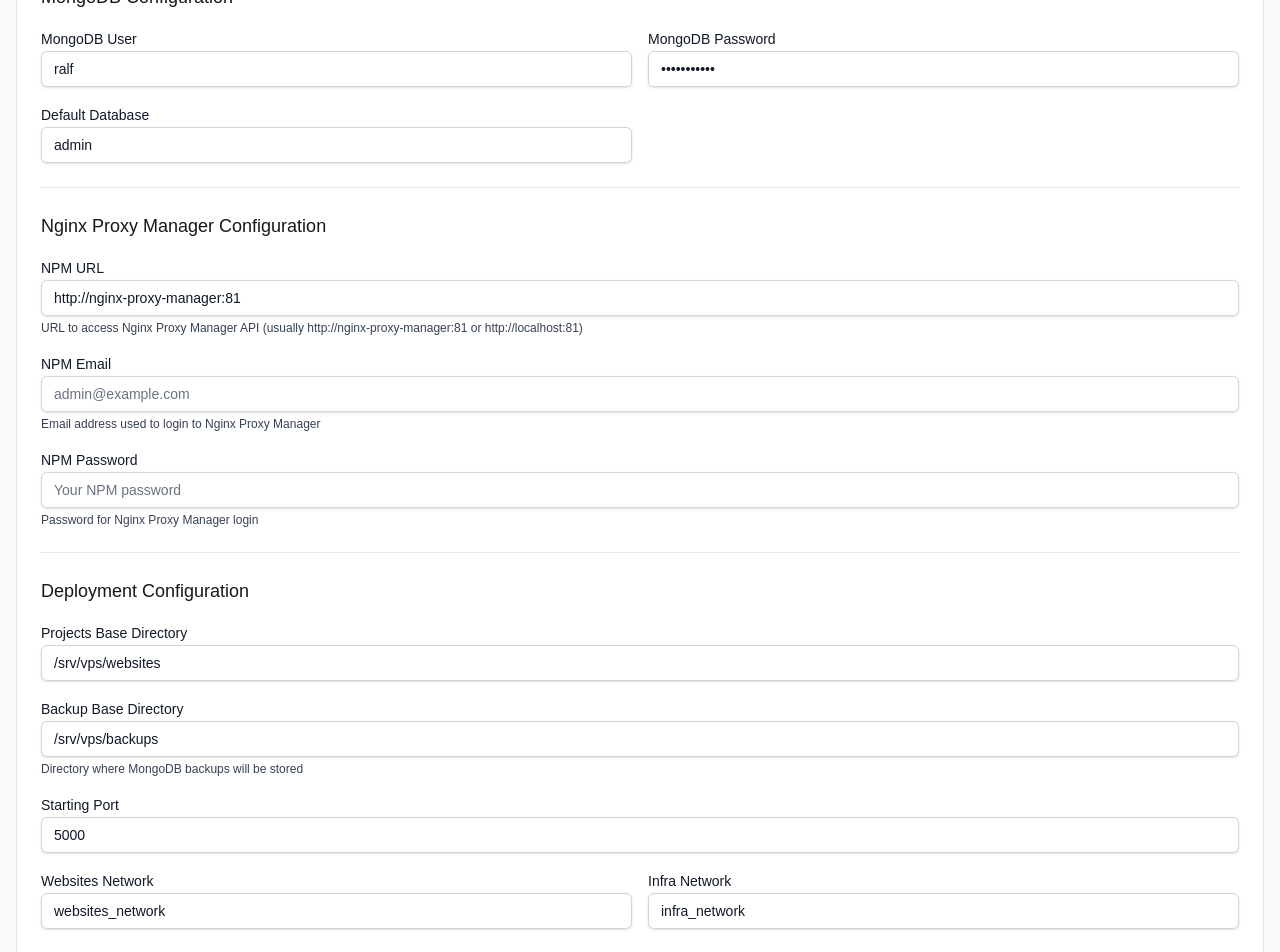
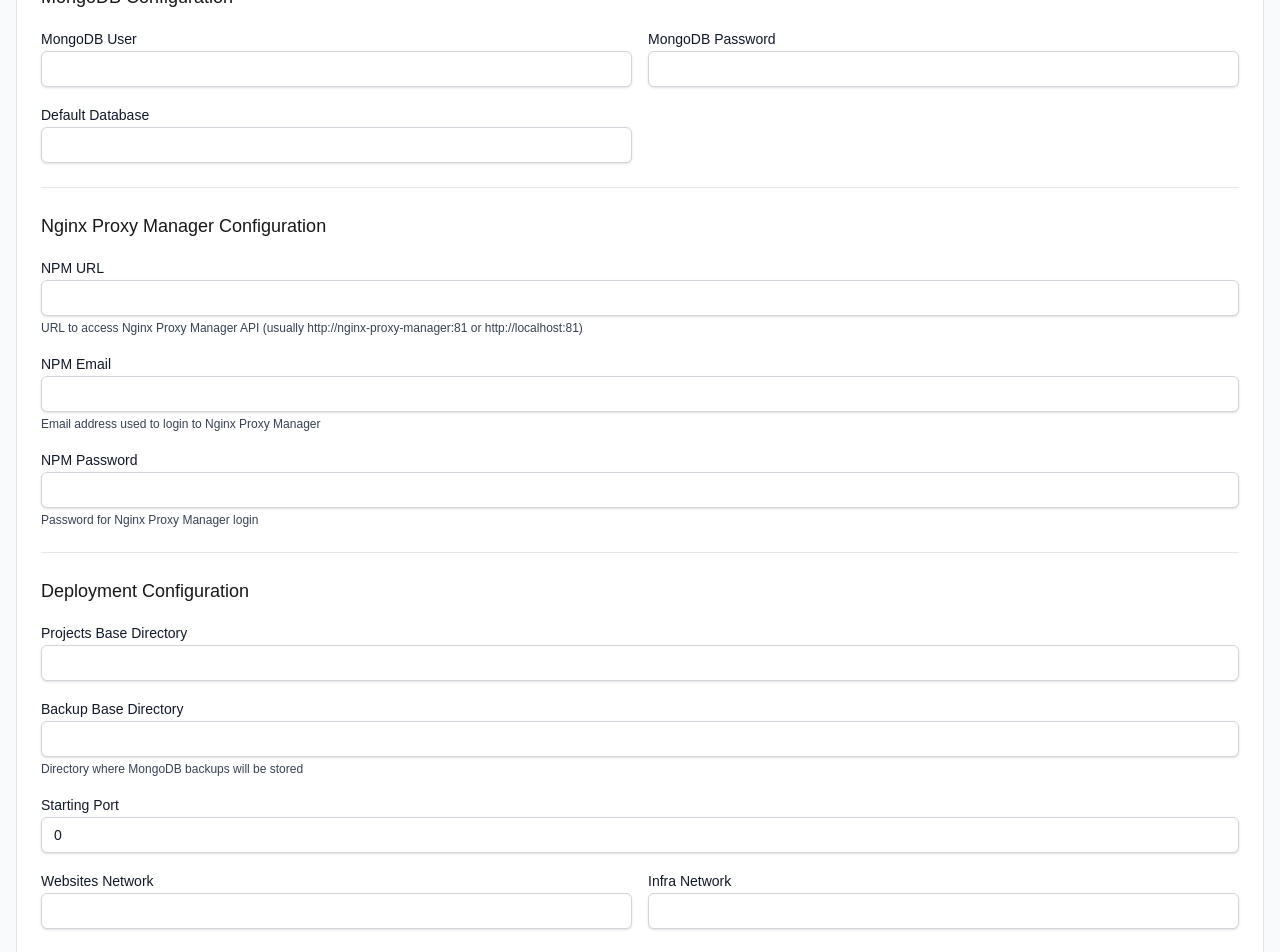
Before and after one commit to Ralfino26/nextjs-selhost-deployer, a Next.js app: page /settings in a window 1280 px wide. Shown: the part 360-1312 px from the top of the page. Built offline with nearby package versions, Linux system fonts and the light colour scheme; sample sign-in values are in the browser's storage.

Commit message:
Settings: direct from config.json only, no defaults or placeholders

```diff
--- a/src/app/api/settings/route.ts
+++ b/src/app/api/settings/route.ts
@@ -3,7 +3,6 @@
 import { join } from "path";
 import { z } from "zod";
 import { clearConfigCache } from "@/lib/config";
-import { getDefaultConfig } from "@/lib/config-defaults";
 
 const configSchema = z.object({
   githubToken: z.string(),
@@ -27,32 +26,17 @@
   try {
     try {
       const content = await readFile(CONFIG_FILE, "utf-8");
-      const parsed = JSON.parse(content);
-
-      // Merge with defaults to ensure all fields are present
-      // This handles cases where the config file is missing fields or is corrupt
-      const defaults = getDefaultConfig();
-      const config = {
-        ...defaults,
-        ...parsed,
-        // Ensure optional fields are preserved
-        npmUrl: parsed.npmUrl ?? defaults.npmUrl,
-        npmEmail: parsed.npmEmail ?? defaults.npmEmail,
-        npmPassword: parsed.npmPassword ?? defaults.npmPassword,
-      };
-
+      const config = JSON.parse(content);
+      // Return exactly what's in config.json, nothing more
       return NextResponse.json(config);
     } catch (error) {
-      // Config file doesn't exist or is corrupt, return defaults
-      console.warn("[SETTINGS] Config file missing or corrupt, returning defaults:", error);
-      const defaults = getDefaultConfig();
-      return NextResponse.json(defaults);
+      // Config file doesn't exist or is corrupt, return empty object
+      console.warn("[SETTINGS] Config file missing or corrupt:", error);
+      return NextResponse.json({});
     }
   } catch (error) {
     console.error("[SETTINGS] Error fetching settings:", error);
-    // Even if something goes wrong, return defaults so the app keeps working
-    const defaults = getDefaultConfig();
-    return NextResponse.json(defaults);
+    return NextResponse.json({});
   }
 }
 
@@ -62,24 +46,15 @@
     const body = await request.json();
 
     // Load existing config first to preserve values that aren't being updated
-    const defaults = getDefaultConfig();
-    let existingConfig: any = { ...defaults };
+    let existingConfig: any = {};
     try {
       const content = await readFile(CONFIG_FILE, "utf-8");
-      const parsed = JSON.parse(content);
-      // Merge with defaults to ensure all fields are present
-      existingConfig = {
-        ...defaults,
-        ...parsed,
-        npmUrl: parsed.npmUrl ?? defaults.npmUrl,
-        npmEmail: parsed.npmEmail ?? defaults.npmEmail,
-        npmPassword: parsed.npmPassword ?? defaults.npmPassword,
-      };
+      existingConfig = JSON.parse(content);
       console.log("[SETTINGS] Loaded existing config");
     } catch (error) {
-      // Config file doesn't exist or is corrupt, use defaults
-      console.warn("[SETTINGS] Config file missing or corrupt, using defaults:", error);
-      existingConfig = defaults;
+      // Config file doesn't exist or is corrupt, start with empty object
+      console.warn("[SETTINGS] Config file missing or corrupt, starting fresh:", error);
+      existingConfig = {};
     }
 
     // Merge: only update fields that are provided in the request body
@@ -116,12 +91,9 @@
     const { mkdir } = await import("fs/promises");
     await mkdir(join(process.cwd(), "data"), { recursive: true });
 
-    // Ensure optional fields are included (preserve existing if not provided)
+    // Use exactly what was provided - no defaults, no fallbacks
     const configToSave = {
       ...config,
-      npmUrl: config.npmUrl || existingConfig.npmUrl || "",
-      npmEmail: config.npmEmail || existingConfig.npmEmail || "",
-      npmPassword: config.npmPassword || existingConfig.npmPassword || "",
     };
 
     console.log("[SETTINGS] Saving config with fields:", Object.keys(configToSave));
--- a/src/app/settings/page.tsx
+++ b/src/app/settings/page.tsx
@@ -12,22 +12,6 @@
   TableHeader,
   TableRow,
 } from "@/components/ui/table";
-// Client-side defaults (must match server-side defaults)
-// These are used as placeholders and fallbacks
-const CLIENT_DEFAULTS: Config = {
-  githubToken: "",
-  mongoUser: "ralf",
-  mongoPassword: "supersecret",
-  mongoDefaultDatabase: "admin",
-  projectsBaseDir: "/srv/vps/websites",
-  backupBaseDir: "/srv/vps/backups",
-  startingPort: 5000,
-  websitesNetwork: "websites_network",
-  infraNetwork: "infra_network",
-  npmUrl: "http://nginx-proxy-manager:81",
-  npmEmail: "",
-  npmPassword: "",
-};
 
 interface Config {
   githubToken: string;
@@ -45,9 +29,21 @@
 }
 
 export default function SettingsPage() {
-  // Initialize with defaults - these will always work
-  const defaults = CLIENT_DEFAULTS;
-  const [config, setConfig] = useState<Config>(defaults);
+  // Initialize empty - will be loaded from config.json
+  const [config, setConfig] = useState<Config>({
+    githubToken: "",
+    mongoUser: "",
+    mongoPassword: "",
+    mongoDefaultDatabase: "",
+    projectsBaseDir: "",
+    backupBaseDir: "",
+    startingPort: 0,
+    websitesNetwork: "",
+    infraNetwork: "",
+    npmUrl: "",
+    npmEmail: "",
+    npmPassword: "",
+  });
   const [loading, setLoading] = useState(false);
   const [message, setMessage] = useState("");
 
@@ -63,23 +59,11 @@
       });
       if (response.ok) {
         const data = await response.json();
-        // Merge with defaults to ensure all fields are present
-        setConfig({
-          ...defaults,
-          ...data,
-          npmUrl: data.npmUrl ?? defaults.npmUrl,
-          npmEmail: data.npmEmail ?? defaults.npmEmail,
-          npmPassword: data.npmPassword ?? defaults.npmPassword,
-        });
-      } else {
-        // If fetch fails, use defaults
-        console.warn("Failed to fetch config, using defaults");
-        setConfig(defaults);
+        // Use exactly what comes from config.json, nothing more
+        setConfig(data);
       }
     } catch (error) {
-      console.error("Error fetching config, using defaults:", error);
-      // Always fall back to defaults on error
-      setConfig(defaults);
+      console.error("Error fetching config:", error);
     }
   };
 
@@ -102,23 +86,20 @@
         latestConfig = { ...latestConfig, ...config };
       }
 
-      // Ensure all required fields are present with defaults if missing
+      // Use exactly what's in the form - no defaults, no fallbacks
       const configToSave: Config = {
-        ...defaults,
-        ...latestConfig,
-        // Use defaults for any missing fields
-        githubToken: latestConfig.githubToken ?? defaults.githubToken,
-        mongoUser: latestConfig.mongoUser ?? defaults.mongoUser,
-        mongoPassword: latestConfig.mongoPassword ?? defaults.mongoPassword,
-        mongoDefaultDatabase: latestConfig.mongoDefaultDatabase ?? defaults.mongoDefaultDatabase,
-        projectsBaseDir: latestConfig.projectsBaseDir ?? defaults.projectsBaseDir,
-        backupBaseDir: latestConfig.backupBaseDir ?? defaults.backupBaseDir,
-        startingPort: latestConfig.startingPort ?? defaults.startingPort,
-        websitesNetwork: latestConfig.websitesNetwork ?? defaults.websitesNetwork,
-        infraNetwork: latestConfig.infraNetwork ?? defaults.infraNetwork,
-        npmUrl: latestConfig.npmUrl ?? defaults.npmUrl,
-        npmEmail: latestConfig.npmEmail ?? defaults.npmEmail,
-        npmPassword: latestConfig.npmPassword ?? defaults.npmPassword,
+        githubToken: latestConfig.githubToken || "",
+        mongoUser: latestConfig.mongoUser || "",
+        mongoPassword: latestConfig.mongoPassword || "",
+        mongoDefaultDatabase: latestConfig.mongoDefaultDatabase || "",
+        projectsBaseDir: latestConfig.projectsBaseDir || "",
+        backupBaseDir: latestConfig.backupBaseDir || "",
+        startingPort: latestConfig.startingPort || 0,
+        websitesNetwork: latestConfig.websitesNetwork || "",
+        infraNetwork: latestConfig.infraNetwork || "",
+        npmUrl: latestConfig.npmUrl || "",
+        npmEmail: latestConfig.npmEmail || "",
+        npmPassword: latestConfig.npmPassword || "",
       };
 
       const response = await fetch("/api/settings", {
@@ -163,7 +144,7 @@
                 onChange={(e) =>
                   setConfig({ ...config, githubToken: e.target.value })
                 }
-                placeholder={defaults.githubToken || "ghp_..."}
+                placeholder=""
               />
               <p className="mt-1 text-xs text-gray-700">
                 Required for private repositories. Generate at{" "}
@@ -191,7 +172,7 @@
                 onChange={(e) =>
                   setConfig({ ...config, mongoUser: e.target.value })
                 }
-                placeholder={defaults.mongoUser}
+                placeholder=""
               />
             </div>
             <div>
@@ -203,7 +184,7 @@
                 onChange={(e) =>
                   setConfig({ ...config, mongoPassword: e.target.value })
                 }
-                placeholder={defaults.mongoPassword}
+                placeholder=""
               />
             </div>
             <div>
@@ -214,7 +195,7 @@
                 onChange={(e) =>
                   setConfig({ ...config, mongoDefaultDatabase: e.target.value })
                 }
-                placeholder={defaults.mongoDefaultDatabase}
+                placeholder=""
               />
             </div>
           </div>
@@ -227,11 +208,11 @@
               <Label htmlFor="npmUrl">NPM URL</Label>
               <Input
                 id="npmUrl"
-                value={config.npmUrl || defaults.npmUrl}
+                value={config.npmUrl || ""}
                 onChange={(e) =>
                   setConfig({ ...config, npmUrl: e.target.value })
                 }
-                placeholder={defaults.npmUrl}
+                placeholder=""
               />
               <p className="mt-1 text-xs text-gray-700">
                 URL to access Nginx Proxy Manager API (usually http://nginx-proxy-manager:81 or http://localhost:81)
@@ -246,7 +227,7 @@
                 onChange={(e) =>
                   setConfig({ ...config, npmEmail: e.target.value })
                 }
-                placeholder={defaults.npmEmail || "admin@example.com"}
+                placeholder=""
               />
               <p className="mt-1 text-xs text-gray-700">
                 Email address used to login to Nginx Proxy Manager
@@ -261,7 +242,7 @@
                 onChange={(e) =>
                   setConfig({ ...config, npmPassword: e.target.value })
                 }
-                placeholder={defaults.npmPassword || "Your NPM password"}
+                placeholder=""
               />
               <p className="mt-1 text-xs text-gray-700">
                 Password for Nginx Proxy Manager login
@@ -281,7 +262,7 @@
                 onChange={(e) =>
                   setConfig({ ...config, projectsBaseDir: e.target.value })
                 }
-                placeholder={defaults.projectsBaseDir}
+                placeholder=""
               />
             </div>
             <div>
@@ -292,7 +273,7 @@
                 onChange={(e) =>
                   setConfig({ ...config, backupBaseDir: e.target.value })
                 }
-                placeholder={defaults.backupBaseDir}
+                placeholder=""
               />
               <p className="mt-1 text-xs text-gray-700">
                 Directory where MongoDB backups will be stored
@@ -310,7 +291,7 @@
                     startingPort: parseInt(e.target.value, 10),
                   })
                 }
-                placeholder={defaults.startingPort.toString()}
+                placeholder=""
               />
             </div>
             <div className="grid grid-cols-2 gap-4">
@@ -322,7 +303,7 @@
                   onChange={(e) =>
                     setConfig({ ...config, websitesNetwork: e.target.value })
                   }
-                  placeholder={defaults.websitesNetwork}
+                  placeholder=""
                 />
               </div>
               <div>
@@ -333,7 +314,7 @@
                   onChange={(e) =>
                     setConfig({ ...config, infraNetwork: e.target.value })
                   }
-                  placeholder={defaults.infraNetwork}
+                  placeholder=""
                 />
               </div>
             </div>
```
